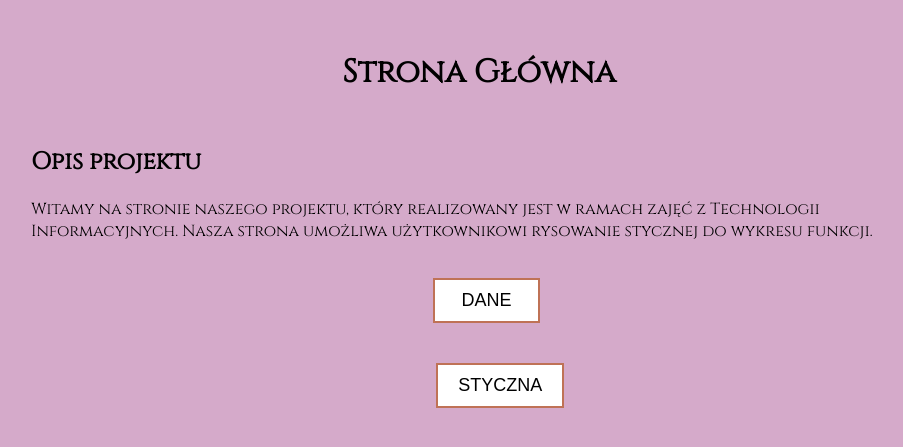
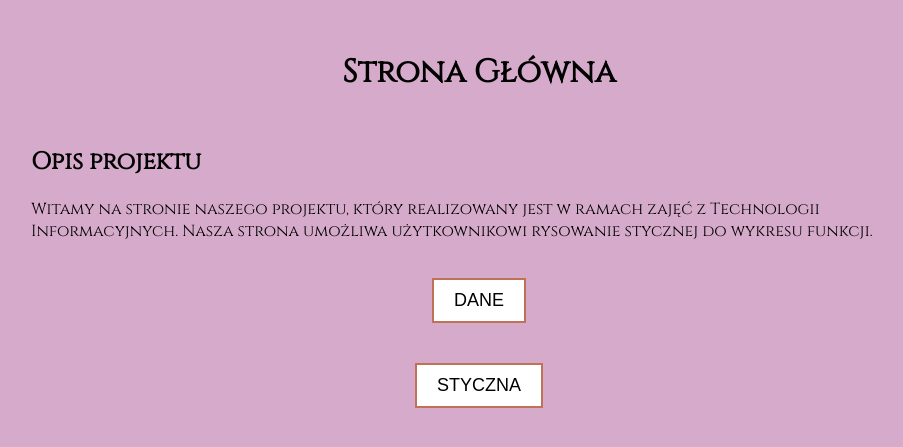
Before and after one commit to McKowal/projekt-IT, a Flask app: page / in a window 1280 px wide. Shown: the top 447 px of the page, without its empty margins (161-1064 px from the left). Run offline with Flask 2, Linux system fonts and the light colour scheme.

Commit message:
Kolejne poprawki dot. centrowania

```diff
--- a/static/css/main.css
+++ b/static/css/main.css
@@ -12,12 +12,13 @@ h1.title {
 
 form.f1 {
     margin: auto;
-    width: 40%;
     padding: 20px;
+    text-align: center;
+
 }
 form.f2 {
     margin: auto;
-    width: 43%;
+    text-align: center;
     padding: 20px;
 }
 
@@ -39,9 +40,7 @@ form.f2 {
     padding: 10px 20px;
     text-decoration: none;
     display: inline-block;
-    margin-left: 133px;
     font-size: large;
-    width: 30%;
 }
 
 .przycisk1:hover, .przycisk1:active {
@@ -56,7 +55,6 @@ form.f2 {
     padding: 10px 20px;
     text-decoration: none;
     display: inline-block;
-    margin-left: 150px;
     font-size: large;
 }
 
--- a/static/css/wykres.css
+++ b/static/css/wykres.css
@@ -48,8 +48,7 @@ a {
     font-size: large;
     text-align: center;
     cursor: pointer;
-    margin: auto;
-    width: 53%;
+    margin-left: 10%;
 }
 
 .plocik:hover, .plocik:active {
```
